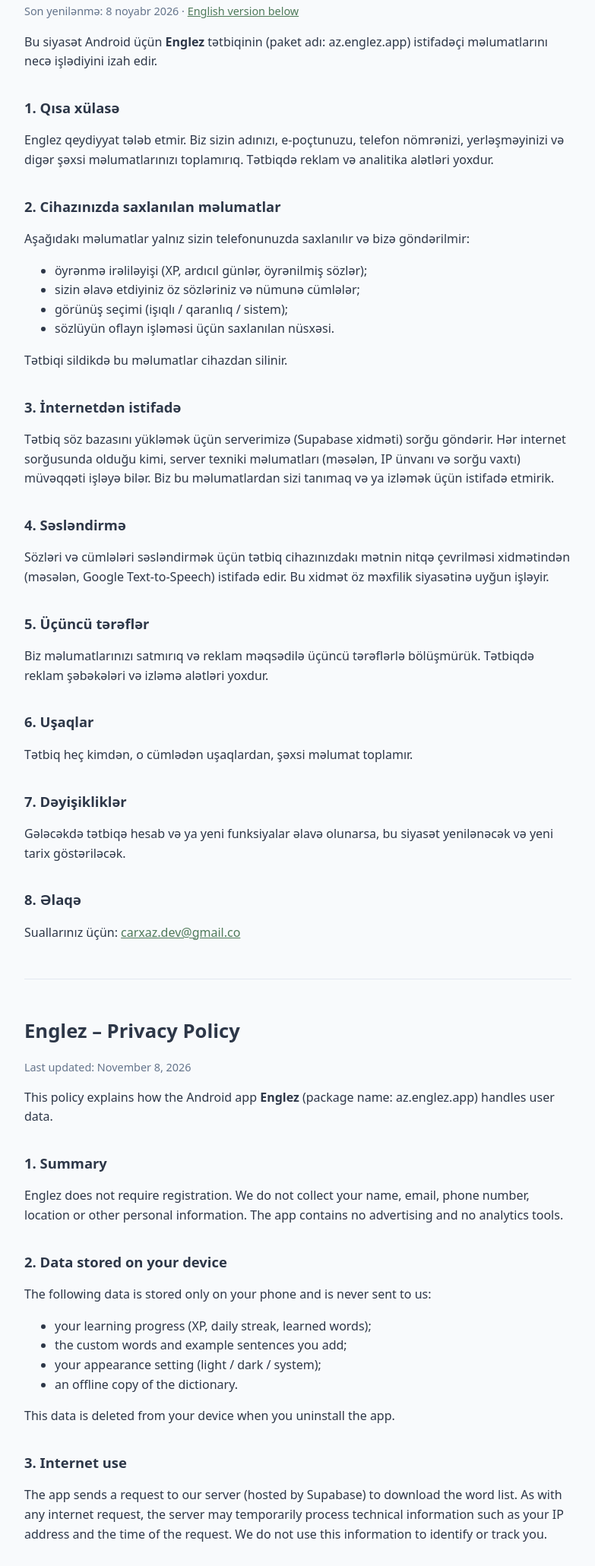
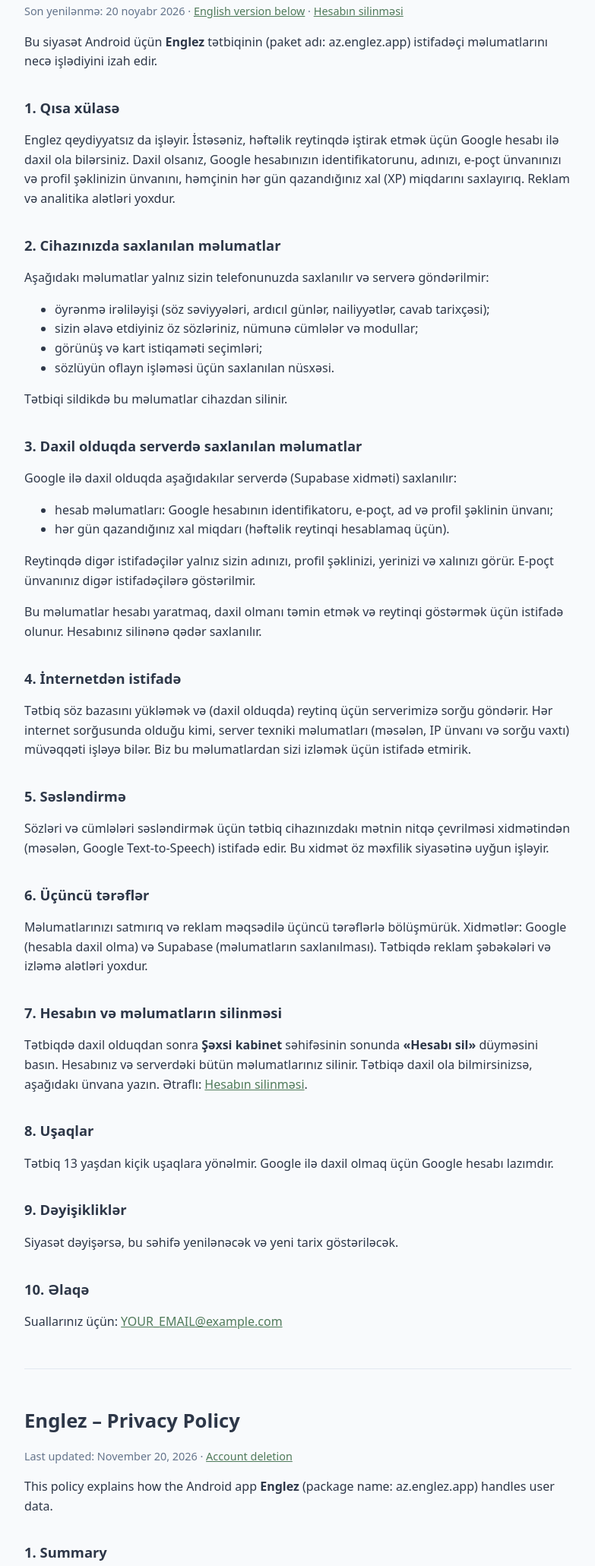
Before and after one commit to zunov-org/englez-privacy, a plain HTML site: page index.html in a window 1280 px wide. Shown: the part 93-2154 px from the top of the page at 76% size, without its empty margins (248-1031 px from the left). Drawn offline with Linux system fonts and the light colour scheme.

Commit message:
Update index.html

```diff
--- a/index.html
+++ b/index.html
@@ -16,78 +16,102 @@
 <body>
 
 <h1>Englez – Məxfilik siyasəti</h1>
-<p class="muted">Son yenilənmə: 8 noyabr 2026 · <a href="#en">English version below</a></p>
+<p class="muted">Son yenilənmə: 20 noyabr 2026 · <a href="#en">English version below</a> · <a href="delete-account.html">Hesabın silinməsi</a></p>
 
 <p>Bu siyasət Android üçün <strong>Englez</strong> tətbiqinin (paket adı: az.englez.app) istifadəçi məlumatlarını necə işlədiyini izah edir.</p>
 
 <h2>1. Qısa xülasə</h2>
-<p>Englez qeydiyyat tələb etmir. Biz sizin adınızı, e-poçtunuzu, telefon nömrənizi, yerləşməyinizi və digər şəxsi məlumatlarınızı toplamırıq. Tətbiqdə reklam və analitika alətləri yoxdur.</p>
+<p>Englez qeydiyyatsız da işləyir. İstəsəniz, həftəlik reytinqdə iştirak etmək üçün Google hesabı ilə daxil ola bilərsiniz. Daxil olsanız, Google hesabınızın identifikatorunu, adınızı, e-poçt ünvanınızı və profil şəklinizin ünvanını, həmçinin hər gün qazandığınız xal (XP) miqdarını saxlayırıq. Reklam və analitika alətləri yoxdur.</p>
 
 <h2>2. Cihazınızda saxlanılan məlumatlar</h2>
-<p>Aşağıdakı məlumatlar yalnız sizin telefonunuzda saxlanılır və bizə göndərilmir:</p>
+<p>Aşağıdakı məlumatlar yalnız sizin telefonunuzda saxlanılır və serverə göndərilmir:</p>
 <ul>
-  <li>öyrənmə irəliləyişi (XP, ardıcıl günlər, öyrənilmiş sözlər);</li>
-  <li>sizin əlavə etdiyiniz öz sözləriniz və nümunə cümlələr;</li>
-  <li>görünüş seçimi (işıqlı / qaranlıq / sistem);</li>
+  <li>öyrənmə irəliləyişi (söz səviyyələri, ardıcıl günlər, nailiyyətlər, cavab tarixçəsi);</li>
+  <li>sizin əlavə etdiyiniz öz sözləriniz, nümunə cümlələr və modullar;</li>
+  <li>görünüş və kart istiqaməti seçimləri;</li>
   <li>sözlüyün oflayn işləməsi üçün saxlanılan nüsxəsi.</li>
 </ul>
 <p>Tətbiqi sildikdə bu məlumatlar cihazdan silinir.</p>
 
-<h2>3. İnternetdən istifadə</h2>
-<p>Tətbiq söz bazasını yükləmək üçün serverimizə (Supabase xidməti) sorğu göndərir. Hər internet sorğusunda olduğu kimi, server texniki məlumatları (məsələn, IP ünvanı və sorğu vaxtı) müvəqqəti işləyə bilər. Biz bu məlumatlardan sizi tanımaq və ya izləmək üçün istifadə etmirik.</p>
+<h2>3. Daxil olduqda serverdə saxlanılan məlumatlar</h2>
+<p>Google ilə daxil olduqda aşağıdakılar serverdə (Supabase xidməti) saxlanılır:</p>
+<ul>
+  <li>hesab məlumatları: Google hesabının identifikatoru, e-poçt, ad və profil şəklinin ünvanı;</li>
+  <li>hər gün qazandığınız xal miqdarı (həftəlik reytinqi hesablamaq üçün).</li>
+</ul>
+<p>Reytinqdə digər istifadəçilər yalnız sizin adınızı, profil şəklinizi, yerinizi və xalınızı görür. E-poçt ünvanınız digər istifadəçilərə göstərilmir.</p>
+<p>Bu məlumatlar hesabı yaratmaq, daxil olmanı təmin etmək və reytinqi göstərmək üçün istifadə olunur. Hesabınız silinənə qədər saxlanılır.</p>
 
-<h2>4. Səsləndirmə</h2>
+<h2>4. İnternetdən istifadə</h2>
+<p>Tətbiq söz bazasını yükləmək və (daxil olduqda) reytinq üçün serverimizə sorğu göndərir. Hər internet sorğusunda olduğu kimi, server texniki məlumatları (məsələn, IP ünvanı və sorğu vaxtı) müvəqqəti işləyə bilər. Biz bu məlumatlardan sizi izləmək üçün istifadə etmirik.</p>
+
+<h2>5. Səsləndirmə</h2>
 <p>Sözləri və cümlələri səsləndirmək üçün tətbiq cihazınızdakı mətnin nitqə çevrilməsi xidmətindən (məsələn, Google Text-to-Speech) istifadə edir. Bu xidmət öz məxfilik siyasətinə uyğun işləyir.</p>
 
-<h2>5. Üçüncü tərəflər</h2>
-<p>Biz məlumatlarınızı satmırıq və reklam məqsədilə üçüncü tərəflərlə bölüşmürük. Tətbiqdə reklam şəbəkələri və izləmə alətləri yoxdur.</p>
+<h2>6. Üçüncü tərəflər</h2>
+<p>Məlumatlarınızı satmırıq və reklam məqsədilə üçüncü tərəflərlə bölüşmürük. Xidmətlər: Google (hesabla daxil olma) və Supabase (məlumatların saxlanılması). Tətbiqdə reklam şəbəkələri və izləmə alətləri yoxdur.</p>
 
-<h2>6. Uşaqlar</h2>
-<p>Tətbiq heç kimdən, o cümlədən uşaqlardan, şəxsi məlumat toplamır.</p>
+<h2>7. Hesabın və məlumatların silinməsi</h2>
+<p>Tətbiqdə daxil olduqdan sonra <strong>Şəxsi kabinet</strong> səhifəsinin sonunda <strong>«Hesabı sil»</strong> düyməsini basın. Hesabınız və serverdəki bütün məlumatlarınız silinir. Tətbiqə daxil ola bilmirsinizsə, aşağıdakı ünvana yazın. Ətraflı: <a href="delete-account.html">Hesabın silinməsi</a>.</p>
 
-<h2>7. Dəyişikliklər</h2>
-<p>Gələcəkdə tətbiqə hesab və ya yeni funksiyalar əlavə olunarsa, bu siyasət yenilənəcək və yeni tarix göstəriləcək.</p>
+<h2>8. Uşaqlar</h2>
+<p>Tətbiq 13 yaşdan kiçik uşaqlara yönəlmir. Google ilə daxil olmaq üçün Google hesabı lazımdır.</p>
 
-<h2>8. Əlaqə</h2>
-<p>Suallarınız üçün: <a href="mailto:carxaz.dev@gmail.com">carxaz.dev@gmail.co</a></p>
+<h2>9. Dəyişikliklər</h2>
+<p>Siyasət dəyişərsə, bu səhifə yenilənəcək və yeni tarix göstəriləcək.</p>
+
+<h2>10. Əlaqə</h2>
+<p>Suallarınız üçün: <a href="mailto:YOUR_EMAIL@example.com">YOUR_EMAIL@example.com</a></p>
 
 <hr>
 
 <h1 id="en">Englez – Privacy Policy</h1>
-<p class="muted">Last updated: November 8, 2026</p>
+<p class="muted">Last updated: November 20, 2026 · <a href="delete-account.html">Account deletion</a></p>
 
 <p>This policy explains how the Android app <strong>Englez</strong> (package name: az.englez.app) handles user data.</p>
 
 <h2>1. Summary</h2>
-<p>Englez does not require registration. We do not collect your name, email, phone number, location or other personal information. The app contains no advertising and no analytics tools.</p>
+<p>Englez works without registration. If you wish, you can sign in with your Google account to take part in the weekly ranking. If you sign in, we store your Google account identifier, name, email address and the address of your profile picture, as well as the amount of XP you earn each day. The app contains no advertising and no analytics tools.</p>
 
 <h2>2. Data stored on your device</h2>
-<p>The following data is stored only on your phone and is never sent to us:</p>
+<p>The following data is stored only on your phone and is not sent to our server:</p>
 <ul>
-  <li>your learning progress (XP, daily streak, learned words);</li>
-  <li>the custom words and example sentences you add;</li>
-  <li>your appearance setting (light / dark / system);</li>
+  <li>your learning progress (word levels, streak, achievements, answer history);</li>
+  <li>the custom words, example sentences and modules you create;</li>
+  <li>appearance and card-direction settings;</li>
   <li>an offline copy of the dictionary.</li>
 </ul>
 <p>This data is deleted from your device when you uninstall the app.</p>
 
-<h2>3. Internet use</h2>
-<p>The app sends a request to our server (hosted by Supabase) to download the word list. As with any internet request, the server may temporarily process technical information such as your IP address and the time of the request. We do not use this information to identify or track you.</p>
+<h2>3. Data stored on our server when you sign in</h2>
+<p>When you sign in with Google, the following is stored on our server (hosted by Supabase):</p>
+<ul>
+  <li>account data: Google account identifier, email, name and profile picture address;</li>
+  <li>the XP you earn each day (used to calculate the weekly ranking).</li>
+</ul>
+<p>In the ranking, other users see only your name, profile picture, rank and XP. Your email address is not shown to other users.</p>
+<p>This data is used to create your account, keep you signed in and show the ranking. It is kept until you delete your account.</p>
 
-<h2>4. Text-to-speech</h2>
+<h2>4. Internet use</h2>
+<p>The app sends requests to our server to download the word list and, when you are signed in, for the ranking. As with any internet request, the server may temporarily process technical information such as your IP address and the time of the request. We do not use it to track you.</p>
+
+<h2>5. Text-to-speech</h2>
 <p>To read words and sentences aloud, the app uses your device's text-to-speech service (for example, Google Text-to-Speech), which operates under its own privacy policy.</p>
 
-<h2>5. Third parties</h2>
-<p>We do not sell your data or share it with third parties for advertising. The app has no ad networks or tracking tools.</p>
+<h2>6. Third parties</h2>
+<p>We do not sell your data or share it with third parties for advertising. Services we use: Google (sign-in) and Supabase (data storage). The app has no ad networks or tracking tools.</p>
 
-<h2>6. Children</h2>
-<p>The app does not collect personal information from anyone, including children.</p>
+<h2>7. Deleting your account and data</h2>
+<p>When signed in, open <strong>Profile</strong>, scroll to the bottom and tap <strong>“Delete account” (Hesabı sil)</strong>. Your account and all your data on our server are deleted. If you cannot open the app, write to the address below. Details: <a href="delete-account.html">Account deletion</a>.</p>
 
-<h2>7. Changes</h2>
-<p>If accounts or new features are added in the future, this policy will be updated and the date above will change.</p>
+<h2>8. Children</h2>
+<p>The app is not directed at children under 13. Signing in with Google requires a Google account.</p>
 
-<h2>8. Contact</h2>
-<p>Questions: <a href="mailto:carxaz.dev@gmail.com">carxaz.dev@gmail.com</a></p>
+<h2>9. Changes</h2>
+<p>If this policy changes, this page will be updated and the date above will change.</p>
+
+<h2>10. Contact</h2>
+<p>Questions: <a href="mailto:YOUR_EMAIL@example.com">YOUR_EMAIL@example.com</a></p>
 
 </body>
 </html>
```
